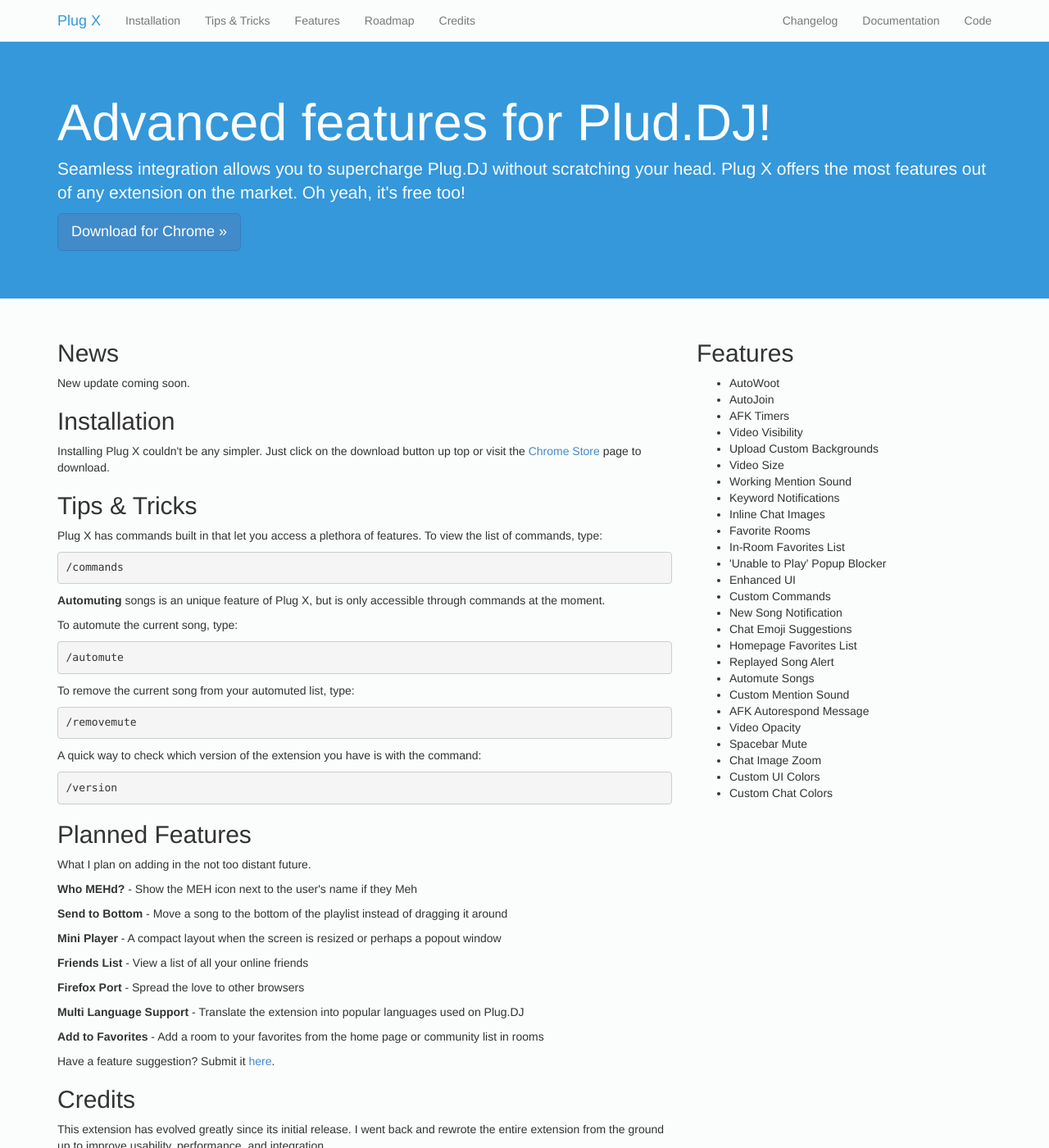
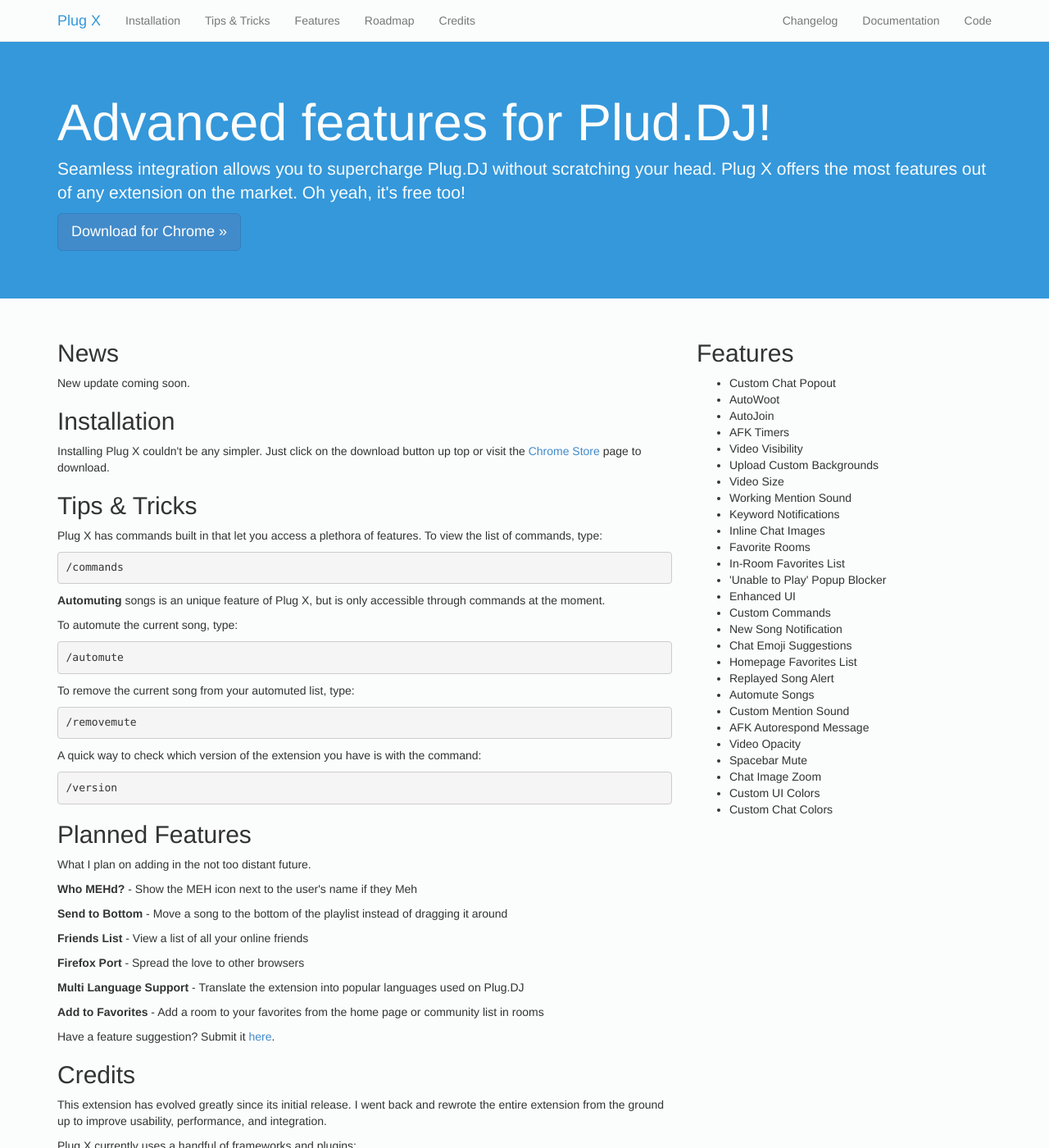
Before and after one commit to skylerb/Plug-X, a Jekyll site: the page built from index.html, in a window 1280 px wide and 1400 px high. Shown: the whole window at 82% size. Built offline with Jekyll 4.4.1, drawn with Linux system fonts in a browser that asks for light colours; nearby versions of some CDN libraries; Markdown is read by kramdown in place of the engine named in the settings.

Commit message:
New feature

```diff
--- a/index.html
+++ b/index.html
@@ -23,7 +23,6 @@
 		  <p>What I plan on adding in the not too distant future.</p>
 		  <p><b>Who MEHd?</b> - Show the MEH icon next to the user's name if they Meh</p>
 		  <p><b>Send to Bottom</b> - Move a song to the bottom of the playlist instead of dragging it around</p>
-		  <p><b>Mini Player</b> - A compact layout when the screen is resized or perhaps a popout window</p>
 		  <p><b>Friends List</b> - View a list of all your online friends</p>
 		  <p><b>Firefox Port</b> - Spread the love to other browsers</p>
 		  <p><b>Multi Language Support</b> - Translate the extension into popular languages used on Plug.DJ</p>
@@ -45,6 +44,7 @@
 	<div class="col-md-4">
 		<h2><a id="features"></a>Features</h2>
 		<ul>
+			<li>Custom Chat Popout</li>
 			<li>AutoWoot</li>
 			<li>AutoJoin</li>
 			<li>AFK Timers</li>
```
